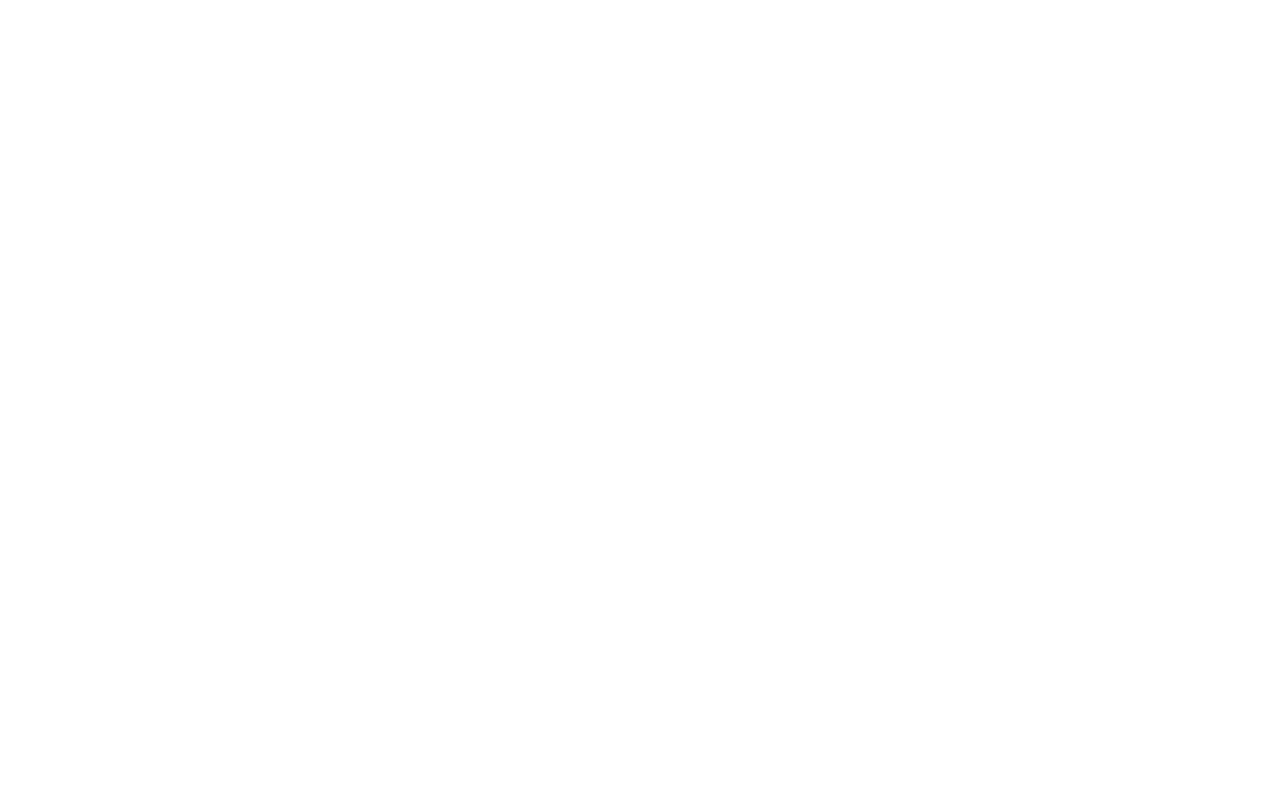
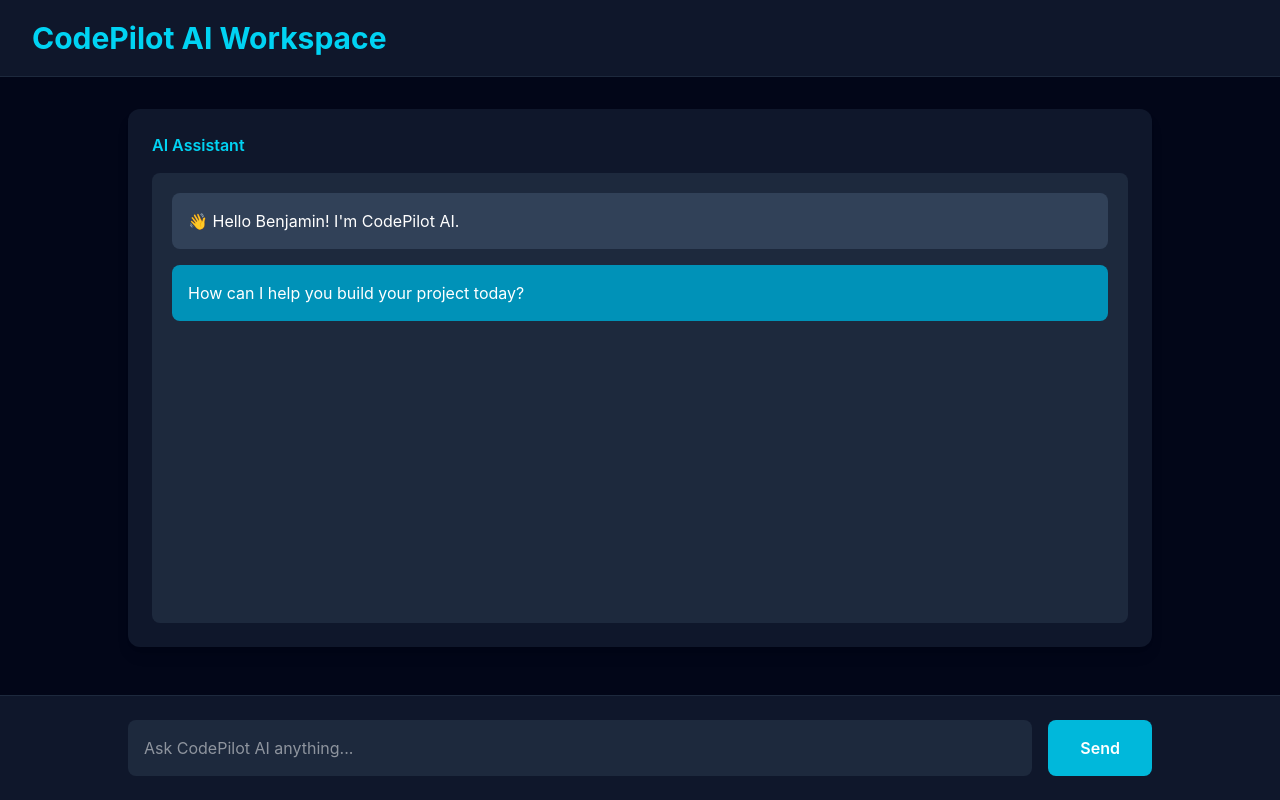
Before and after one commit to okub-crypto/codepilot-ai, a React (Vite) app in the folder frontend/: page /ai in a window 1280 px wide. Before the commit this address had no page. Built offline with nearby package versions, Linux system fonts and the light colour scheme.

Commit message:
Add AI workspace interface

```diff
--- a/frontend/src/App.tsx
+++ b/frontend/src/App.tsx
@@ -1,10 +1,11 @@
-import ProjectsPage from "./pages/Projects/ProjectsPage";
-import DashboardPage from "./pages/Dashboard/DashboardPage";
 import { Routes, Route } from "react-router-dom";
 
 import HomePage from "./pages/Home/HomePage";
 import LoginPage from "./pages/Login/LoginPage";
 import RegisterPage from "./pages/Register/RegisterPage";
+import DashboardPage from "./pages/Dashboard/DashboardPage";
+import ProjectsPage from "./pages/Projects/ProjectsPage";
+import AIPage from "./pages/AI/AIPage";
 
 function App() {
   return (
@@ -12,8 +13,9 @@
       <Route path="/" element={<HomePage />} />
       <Route path="/login" element={<LoginPage />} />
       <Route path="/register" element={<RegisterPage />} />
+      <Route path="/dashboard" element={<DashboardPage />} />
       <Route path="/projects" element={<ProjectsPage />} />
-      <Route path="/dashboard" element={<DashboardPage />} />
+      <Route path="/ai" element={<AIPage />} />
     </Routes>
   );
 }
--- a/frontend/src/pages/AI/AIPage.tsx
+++ b/frontend/src/pages/AI/AIPage.tsx
@@ -1,33 +1,48 @@
 function AIPage() {
   return (
-    <div className="min-h-screen bg-slate-950 text-white">
-      <header className="border-b border-slate-800 p-6">
-        <h1 className="text-3xl font-bold">
-          AI Workspace
+    <div className="flex h-screen flex-col bg-slate-950 text-white">
+      {/* Header */}
+      <header className="border-b border-slate-800 bg-slate-900 px-8 py-5">
+        <h1 className="text-3xl font-bold text-cyan-400">
+          CodePilot AI Workspace
         </h1>
       </header>
 
-      <main className="mx-auto max-w-5xl p-8">
-        <div className="rounded-xl bg-slate-900 p-6">
-          <div className="mb-6 h-96 overflow-y-auto rounded-lg bg-slate-800 p-4">
-            <p className="text-gray-400">
-              AI conversation will appear here...
+      {/* Chat Area */}
+      <main className="flex-1 overflow-y-auto p-8">
+        <div className="mx-auto max-w-5xl">
+          <div className="rounded-xl bg-slate-900 p-6 shadow-lg">
+            <p className="mb-4 text-cyan-400 font-semibold">
+              AI Assistant
             </p>
+
+            <div className="h-[450px] overflow-y-auto rounded-lg bg-slate-800 p-5">
+              <div className="mb-4 rounded-lg bg-slate-700 p-4">
+                👋 Hello Benjamin! I'm CodePilot AI.
               </div>
 
-          <div className="flex gap-4">
+              <div className="rounded-lg bg-cyan-600 p-4 text-white">
+                How can I help you build your project today?
+              </div>
+            </div>
+          </div>
+        </div>
+      </main>
+
+      {/* Input */}
+      <footer className="border-t border-slate-800 bg-slate-900 p-6">
+        <div className="mx-auto flex max-w-5xl gap-4">
           <input
             type="text"
             placeholder="Ask CodePilot AI anything..."
-              className="flex-1 rounded-lg bg-slate-800 p-4 outline-none"
+            className="flex-1 rounded-lg bg-slate-800 p-4 text-white outline-none focus:ring-2 focus:ring-cyan-500"
           />
 
           <button className="rounded-lg bg-cyan-500 px-8 font-semibold hover:bg-cyan-600">
             Send
           </button>
         </div>
-        </div>
-      </main>
+      </footer>
     </div>
   );
 }
```
Lines whose indentation alone changed are shown as unchanged.
